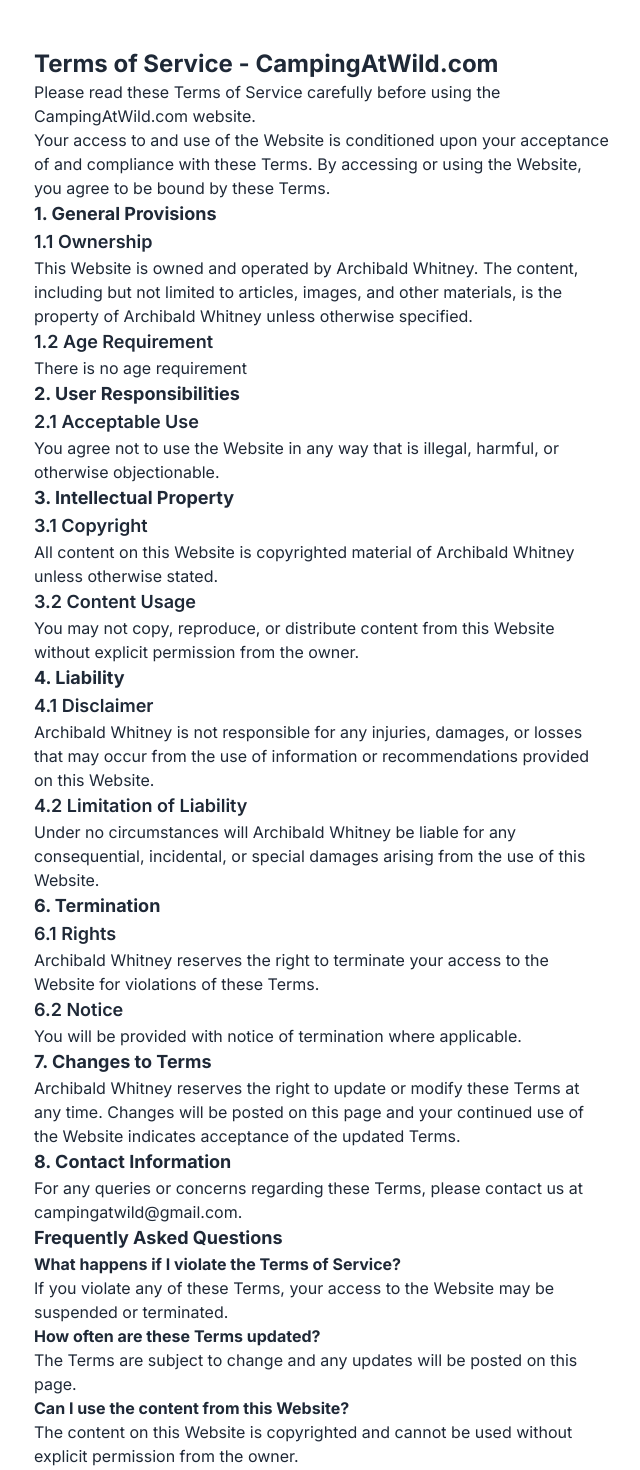
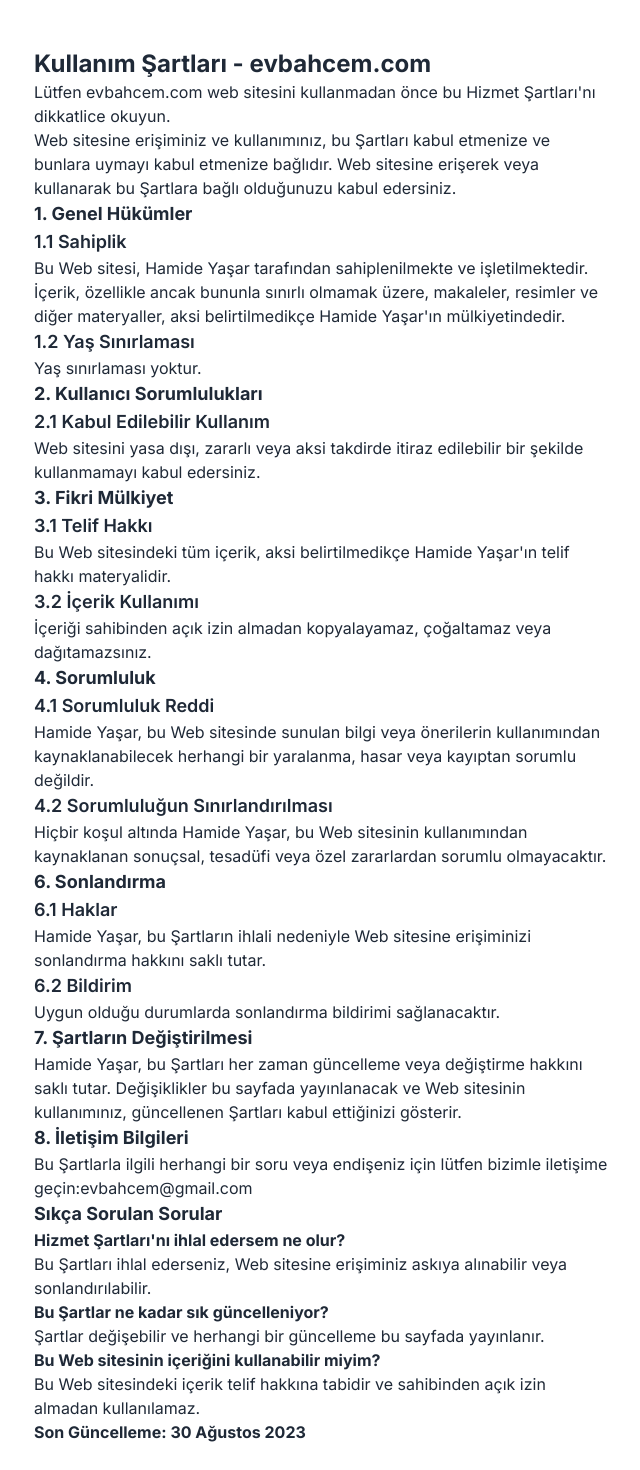
Before and after one commit to serhatandic/evbahcem, a Next.js app: page /terms-of-service in a window 1280 px wide. Shown: the top 1470 px of the page, without its empty margins (318-958 px from the left). Built offline with nearby package versions, Linux system fonts and the light colour scheme.

Commit message:
rebranding

```diff
--- a/app/about/page.tsx
+++ b/app/about/page.tsx
@@ -21,8 +21,8 @@ const AboutPage = () => {
 						/>
 						<p className='font-normal'>
 							Merhabalar! Ben{' '}
-							<span className='font-bold'>Archibald Whitney</span>{' '}
-							, toprağın sihrini keşfetmeye bayılan bir bahçe
+							<span className='font-bold'>Hamide Yaşar</span> ,
+							toprağın sihrini keşfetmeye bayılan bir bahçe
 							severim. Bir tohumun filizlenişini, çiçeklerin
 							açılışını izlemek; her sabah bahçeme selam vermek
 							benim için bir olmazsa olmaz. Yaklaşık 20 yıl önce
--- a/app/articles/[...article]/page.tsx
+++ b/app/articles/[...article]/page.tsx
@@ -43,8 +43,8 @@ export async function generateMetadata(
 	const titleWithoutSpecials = createURLFriendlyString(title);
 	const description = article.entryParagraph;
 	const imageRelative = article.entryImage;
-	const imageUrl = new URL(`https://campingatwild.com${imageRelative}`);
-	const url = `https://campingatwild.com/articles/${idx}/${titleWithoutSpecials}`;
+	const imageUrl = new URL(`https://evbahcem.com${imageRelative}`);
+	const url = `https://evbahcem.com/articles/${idx}/${titleWithoutSpecials}`;
 	const metadata: Metadata = {
 		title,
 		description,
@@ -151,7 +151,7 @@ const Article = ({ params }: ArticleParams) => {
 									<span className='text-gray-800 opacity-80 text-sm md:text-base lg:text-lg'>
 										Written by camping expert{' '}
 										<Link href={'/about'}>
-											<strong>Archibald Whitney</strong>
+											<strong>Hamide Yaşar</strong>
 										</Link>
 									</span>
 									<p className='opacity-80 text-gray-800 font-normal'>
--- a/app/contact/page.tsx
+++ b/app/contact/page.tsx
@@ -12,51 +12,36 @@ const Contact = () => {
 					<h1 className='text-2xl font-bold'>Contact Us</h1>
 
 					<p>
-						We would love to hear from you! Whether you have a
-						question about camping, an article suggestion, or
-						anything else, feel free to reach out. Here are the ways
-						you can contact us:
+						Sizden haber almak isteriz! İster bahçecilik hakkındaki
+						sorularınız, ister makale önerileriniz, herhangi bir şey
+						için çekinmeden ulaşabilirsiniz.
 					</p>
 
 					<h2 className='text-lg font-bold'>Email</h2>
 					<p>
-						You can email us at:{' '}
-						<a href='mailto:campingatwild@gmail.com'>
-							campingatwild@gmail.com
+						<a href='mailto:evbahcem@gmail.com'>
+							evbahcem@gmail.com
 						</a>
 					</p>
 
-					<h2 className='text-lg font-bold'>
-						Frequently Asked Questions
-					</h2>
+					<h2 className='text-lg font-bold'>Sıkça Sorulan Sorular</h2>
 					<ul>
 						<li>
-							<strong>
-								How long does it take for you to respond?
-							</strong>
-							<ul>
-								<li>I aim to respond within 48 hours.</li>
-							</ul>
-						</li>
-						<li>
-							<strong>
-								Can I suggest a topic for an article?
-							</strong>
+							<strong>Ne kadar sürede geri dönüş alırım</strong>
 							<ul>
 								<li>
-									Absolutely! I always welcome suggestions and
-									would love to hear your ideas.
+									48 saat içinde dönüş yapmaya çalışıyorum
 								</li>
 							</ul>
 						</li>
 						<li>
 							<strong>
-								How can I contribute to your website?
+								Web sitenizde makale önerileri yapabilir miyim?
 							</strong>
 							<ul>
 								<li>
-									If you are interested in contributing,
-									please email me your proposal.
+									Kesinlikle, bana e-posta ile önerinizi
+									göndermekten çekinmeyin.
 								</li>
 							</ul>
 						</li>
--- a/app/privacy-policy/page.tsx
+++ b/app/privacy-policy/page.tsx
@@ -9,7 +9,7 @@ const PrivacyPolicy = () => {
 		<>
 			<div className='p-4 md:px-36 lg:px-60 xl:px-80'>
 				<div className='bg-white p-8'>
-					<h1 className='font-bold text-2xl'>Privacy Policy</h1>
+					<h1 className='font-bold text-2xl'>Gizlilik Politikası</h1>
 					<h2 className='font-bold text-lg'>Giriş</h2>
 					<p>
 						Gizliliğiniz bizim için önemlidir. Bu gizlilik
--- a/app/terms-of-service/page.tsx
+++ b/app/terms-of-service/page.tsx
@@ -1,3 +1,4 @@
+/* eslint-disable react/no-unescaped-entities */
 export const metadata = {
 	title: 'Terms of Service',
 	description:
@@ -10,156 +11,161 @@ const TermsOfService = () => {
 			<div className='p-4 md:px-36 lg:px-60 xl:px-80'>
 				<div className='bg-white p-8'>
 					<h1 className='text-2xl font-bold'>
-						Terms of Service - CampingAtWild.com
+						Kullanım Şartları - evbahcem.com
 					</h1>
-
 					<p>
-						Please read these Terms of Service carefully before
-						using the CampingAtWild.com website.
+						Lütfen evbahcem.com web sitesini kullanmadan önce bu
+						Hizmet Şartları'nı dikkatlice okuyun.
 					</p>
 					<p>
-						Your access to and use of the Website is conditioned
-						upon your acceptance of and compliance with these Terms.
-						By accessing or using the Website, you agree to be bound
-						by these Terms.
+						Web sitesine erişiminiz ve kullanımınız, bu Şartları
+						kabul etmenize ve bunlara uymayı kabul etmenize
+						bağlıdır. Web sitesine erişerek veya kullanarak bu
+						Şartlara bağlı olduğunuzu kabul edersiniz.
 					</p>
 
-					<h2 className='text-lg font-bold'>1. General Provisions</h2>
+					<h2 className='text-lg font-bold'>1. Genel Hükümler</h2>
 
-					<h3 className='text-lg font-semibold'>1.1 Ownership</h3>
+					<h3 className='text-lg font-semibold'>1.1 Sahiplik</h3>
 					<p>
-						This Website is owned and operated by Archibald Whitney.
-						The content, including but not limited to articles,
-						images, and other materials, is the property of
-						Archibald Whitney unless otherwise specified.
+						Bu Web sitesi, Hamide Yaşar tarafından sahiplenilmekte
+						ve işletilmektedir. İçerik, özellikle ancak bununla
+						sınırlı olmamak üzere, makaleler, resimler ve diğer
+						materyaller, aksi belirtilmedikçe Hamide Yaşar'ın
+						mülkiyetindedir.
 					</p>
 
 					<h3 className='text-lg font-semibold'>
-						1.2 Age Requirement
+						1.2 Yaş Sınırlaması
 					</h3>
-					<p>There is no age requirement</p>
+					<p>Yaş sınırlaması yoktur.</p>
 
 					<h2 className='text-lg font-bold'>
-						2. User Responsibilities
+						2. Kullanıcı Sorumlulukları
 					</h2>
 
 					<h3 className='text-lg font-semibold'>
-						2.1 Acceptable Use
+						2.1 Kabul Edilebilir Kullanım
 					</h3>
 					<p>
-						You agree not to use the Website in any way that is
-						illegal, harmful, or otherwise objectionable.
+						Web sitesini yasa dışı, zararlı veya aksi takdirde
+						itiraz edilebilir bir şekilde kullanmamayı kabul
+						edersiniz.
+					</p>
+
+					<h2 className='text-lg font-bold'>3. Fikri Mülkiyet</h2>
+
+					<h3 className='text-lg font-semibold'>3.1 Telif Hakkı</h3>
+					<p>
+						Bu Web sitesindeki tüm içerik, aksi belirtilmedikçe
+						Hamide Yaşar'ın telif hakkı materyalidir.
+					</p>
+
+					<h3 className='text-lg font-semibold'>
+						3.2 İçerik Kullanımı
+					</h3>
+					<p>
+						İçeriği sahibinden açık izin almadan kopyalayamaz,
+						çoğaltamaz veya dağıtamazsınız.
+					</p>
+
+					<h2 className='text-lg font-bold'>4. Sorumluluk</h2>
+
+					<h3 className='text-lg font-semibold'>
+						4.1 Sorumluluk Reddi
+					</h3>
+					<p>
+						Hamide Yaşar, bu Web sitesinde sunulan bilgi veya
+						önerilerin kullanımından kaynaklanabilecek herhangi bir
+						yaralanma, hasar veya kayıptan sorumlu değildir.
+					</p>
+
+					<h3 className='text-lg font-semibold'>
+						4.2 Sorumluluğun Sınırlandırılması
+					</h3>
+					<p>
+						Hiçbir koşul altında Hamide Yaşar, bu Web sitesinin
+						kullanımından kaynaklanan sonuçsal, tesadüfi veya özel
+						zararlardan sorumlu olmayacaktır.
+					</p>
+
+					<h2 className='text-lg font-bold'>6. Sonlandırma</h2>
+
+					<h3 className='text-lg font-semibold'>6.1 Haklar</h3>
+					<p>
+						Hamide Yaşar, bu Şartların ihlali nedeniyle Web sitesine
+						erişiminizi sonlandırma hakkını saklı tutar.
+					</p>
+
+					<h3 className='text-lg font-semibold'>6.2 Bildirim</h3>
+					<p>
+						Uygun olduğu durumlarda sonlandırma bildirimi
+						sağlanacaktır.
 					</p>
 
 					<h2 className='text-lg font-bold'>
-						3. Intellectual Property
+						7. Şartların Değiştirilmesi
 					</h2>
 
-					<h3 className='text-lg font-semibold'>3.1 Copyright</h3>
 					<p>
-						All content on this Website is copyrighted material of
-						Archibald Whitney unless otherwise stated.
+						Hamide Yaşar, bu Şartları her zaman güncelleme veya
+						değiştirme hakkını saklı tutar. Değişiklikler bu sayfada
+						yayınlanacak ve Web sitesinin kullanımınız, güncellenen
+						Şartları kabul ettiğinizi gösterir.
 					</p>
 
-					<h3 className='text-lg font-semibold'>3.2 Content Usage</h3>
+					<h2 className='text-lg font-bold'>8. İletişim Bilgileri</h2>
 					<p>
-						You may not copy, reproduce, or distribute content from
-						this Website without explicit permission from the owner.
+						Bu Şartlarla ilgili herhangi bir soru veya endişeniz
+						için lütfen bizimle iletişime geçin:
+						<a href='mailto:evbahcem@gmail.com'>
+							evbahcem@gmail.com
+						</a>
 					</p>
 
-					<h2 className='text-lg font-bold'>4. Liability</h2>
-
-					<h3 className='text-lg font-semibold'>4.1 Disclaimer</h3>
-					<p>
-						Archibald Whitney is not responsible for any injuries,
-						damages, or losses that may occur from the use of
-						information or recommendations provided on this Website.
-					</p>
-
-					<h3 className='text-lg font-semibold'>
-						4.2 Limitation of Liability
-					</h3>
-					<p>
-						Under no circumstances will Archibald Whitney be liable
-						for any consequential, incidental, or special damages
-						arising from the use of this Website.
-					</p>
-
-					<h2 className='text-lg font-bold'>6. Termination</h2>
-
-					<h3 className='text-lg font-semibold'>6.1 Rights</h3>
-					<p>
-						Archibald Whitney reserves the right to terminate your
-						access to the Website for violations of these Terms.
-					</p>
-
-					<h3 className='text-lg font-semibold'>6.2 Notice</h3>
-					<p>
-						You will be provided with notice of termination where
-						applicable.
-					</p>
-
-					<h2 className='text-lg font-bold'>7. Changes to Terms</h2>
-
-					<p>
-						Archibald Whitney reserves the right to update or modify
-						these Terms at any time. Changes will be posted on this
-						page and your continued use of the Website indicates
-						acceptance of the updated Terms.
-					</p>
-
-					<h2 className='text-lg font-bold'>
-						8. Contact Information
-					</h2>
-					<p>
-						For any queries or concerns regarding these Terms,
-						please contact us at{' '}
-						<a href='mailto:campingatwild@gmail.com'>
-							campingatwild@gmail.com
-						</a>
-						.
-					</p>
-
-					<h2 className='text-lg font-bold'>
-						Frequently Asked Questions
-					</h2>
+					<h2 className='text-lg font-bold'>Sıkça Sorulan Sorular</h2>
 					<ul>
 						<li>
 							<strong>
-								What happens if I violate the Terms of Service?
+								{' '}
+								Hizmet Şartları'nı ihlal edersem ne olur?{' '}
 							</strong>
 							<ul>
 								<li>
-									If you violate any of these Terms, your
-									access to the Website may be suspended or
-									terminated.
-								</li>
-							</ul>
-						</li>
-						<li>
-							<strong>How often are these Terms updated?</strong>
-							<ul>
-								<li>
-									The Terms are subject to change and any
-									updates will be posted on this page.
+									Bu Şartları ihlal ederseniz, Web sitesine
+									erişiminiz askıya alınabilir veya
+									sonlandırılabilir.
 								</li>
 							</ul>
 						</li>
 						<li>
 							<strong>
-								Can I use the content from this Website?
+								{' '}
+								Bu Şartlar ne kadar sık güncelleniyor?{' '}
 							</strong>
 							<ul>
 								<li>
-									The content on this Website is copyrighted
-									and cannot be used without explicit
-									permission from the owner.
+									Şartlar değişebilir ve herhangi bir
+									güncelleme bu sayfada yayınlanır.
+								</li>
+							</ul>
+						</li>
+						<li>
+							<strong>
+								{' '}
+								Bu Web sitesinin içeriğini kullanabilir miyim?{' '}
+							</strong>
+							<ul>
+								<li>
+									Bu Web sitesindeki içerik telif hakkına
+									tabidir ve sahibinden açık izin almadan
+									kullanılamaz.
 								</li>
 							</ul>
 						</li>
 					</ul>
 					<p>
-						<strong>Last Updated: August 30, 2023</strong>
+						<strong>Son Güncelleme: 30 Ağustos 2023</strong>
 					</p>
 				</div>
 			</div>
```
Also changed, not shown: 1 other file (tests, documents, lock files or other folders).
